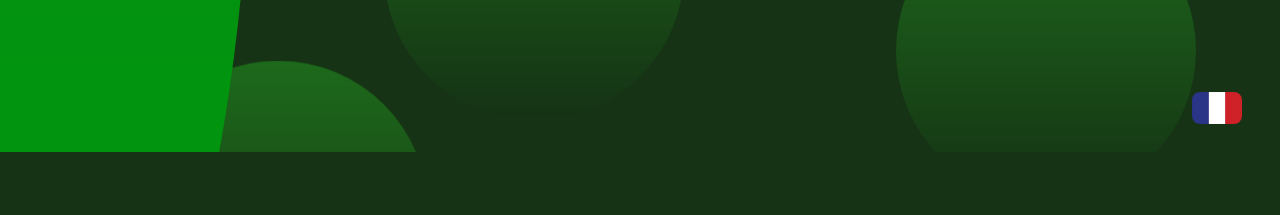
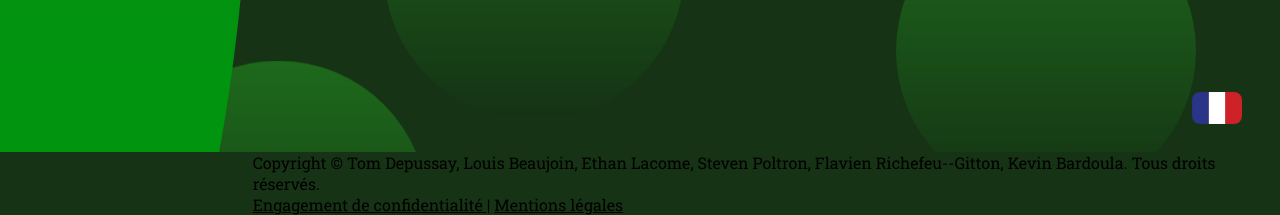
Before and after one commit to todepussay/mamoot, a Symfony app: template templates/main/index.html.twig in a window 1280 px wide. Shown: the part 648-863 px from the top of the page. Before the commit the page ends 800 px from the top, so only its background shows below. Run offline with Twig, Linux system fonts and the light colour scheme; the template is opened without the code that fills it, so the values that code supplies are empty; some libraries are stand-ins or nearby versions.

Commit message:
Ajout kevin - Début footer

```diff
--- a/public/css/main.css
+++ b/public/css/main.css
@@ -30,7 +30,12 @@
 body {
     max-width: 100vw;
     background-color: var(--dark-green);
-    overflow: hidden;
+    overflow-y: scroll;
+    overflow-x: hidden;
+}
+
+.footer {
+    position: absolute;
 }
 
 main {
--- a/templates/main/index.html.twig
+++ b/templates/main/index.html.twig
@@ -30,6 +30,12 @@
 
     </div>
 
+    <div class="footer">
+        <p>Copyright © Tom Depussay, Louis Beaujoin, Ethan Lacome, Steven Poltron, Flavien Richefeu--Gitton, Kevin Bardoula. Tous droits réservés.</p>
+        <a href="#">Engagement de confidentialité |</a>
+        <a href="#">Mentions légales</a>
+    </div>
+
     <script src="{{ asset("js/beaujoin.js") }}"></script>
 
 {% endblock %}
```
